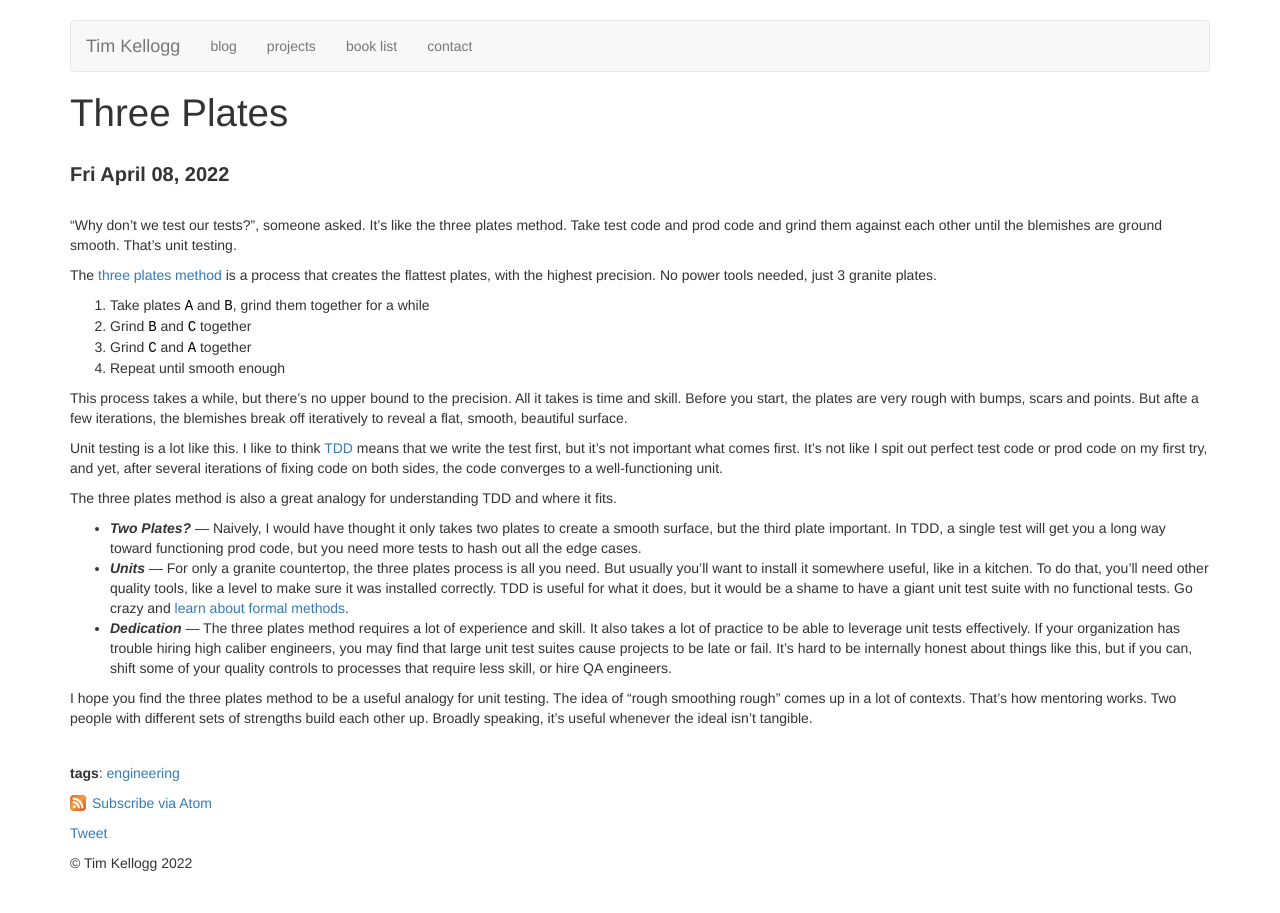
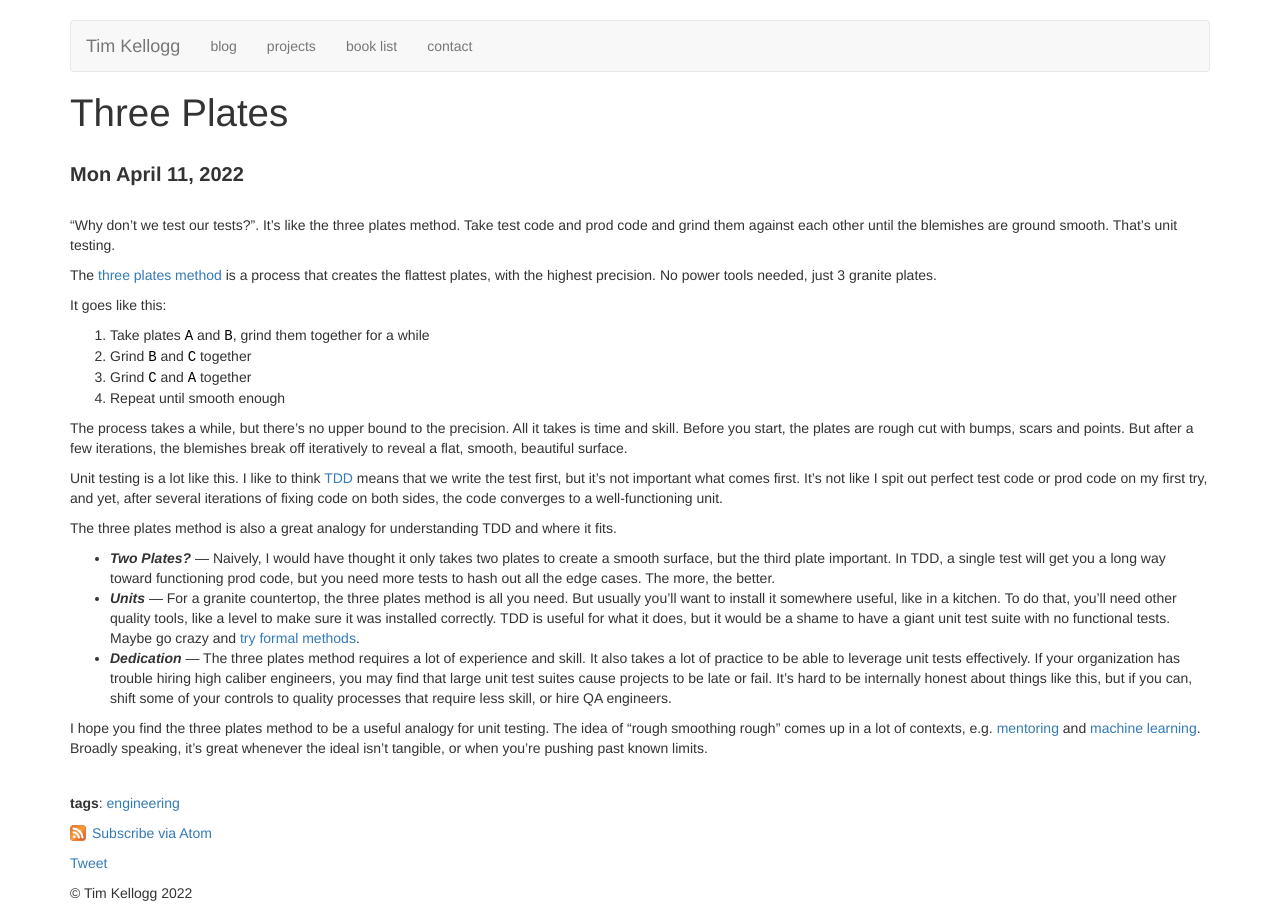
Before and after one commit to tkellogg/tkellogg.github.com, a Jekyll site: the page built from _posts/2022-04-11-three-plates.md, in a window 1280 px wide. Built offline with Jekyll 4.4.1, drawn with Linux system fonts in a browser that asks for light colours; comment, search, counter and statistics services are not loaded.

Commit message:
last rev

```diff
--- a/_posts/2022-04-11-three-plates.md
+++ b/_posts/2022-04-11-three-plates.md
@@ -1,26 +1,28 @@
 ---
 layout: post
 title: "Three Plates"
-date: 2022-04-08
+date: 2022-04-11
 categories:
  - engineering
 ---
 
-"Why don't we test our tests?", someone asked. It's like the three plates method. Take test code and
+"Why don't we test our tests?". It's like the three plates method. Take test code and
 prod code and grind them against each other until the blemishes are ground smooth. That's unit testing.
 
 The [three plates method](https://ericweinhoffer.com/blog/2017/7/30/the-whitworth-three-plates-method)
 is a process that creates the flattest plates, with the highest precision. No power tools needed,
 just 3 granite plates.
 
+It goes like this:
+
 1. Take plates `A` and `B`, grind them together for a while
 2. Grind `B` and `C` together
 3. Grind `C` and `A` together
 4. Repeat until smooth enough
 
-This process takes a while, but there's no upper bound to the precision. All it takes is time and skill.
-Before you start, the plates are very rough with bumps, scars and points. But
-afte a few iterations, the blemishes break off iteratively to reveal a flat, smooth, beautiful surface.
+The process takes a while, but there's no upper bound to the precision. All it takes is time and skill.
+Before you start, the plates are rough cut with bumps, scars and points. But
+after a few iterations, the blemishes break off iteratively to reveal a flat, smooth, beautiful surface.
 
 Unit testing is a lot like this. I like to think [TDD][tdd] means that we write the test first, but it's
 not important what comes first. It's not like I spit out perfect test code or prod code on my first try,
@@ -31,21 +33,23 @@ The three plates method is also a great analogy for understanding TDD and where
 
 * _**Two Plates?**_ — Naively, I would have thought it only takes two plates to create a smooth surface,
     but the third plate important. In TDD, a single test will get you a long way toward functioning prod
-    code, but you need more tests to hash out all the edge cases.
-* _**Units**_ — For only a granite countertop, the three plates process is all you need. But
+    code, but you need more tests to hash out all the edge cases. The more, the better.
+* _**Units**_ — For a granite countertop, the three plates method is all you need. But
     usually you'll want to install it somewhere useful, like in a kitchen. To do that, you'll need other
     quality tools, like a level to make sure it was installed correctly. TDD is useful for what it does,
-    but it would be a shame to have a giant unit test suite with no functional tests. Go crazy and
-    [learn about formal methods][fm].
+    but it would be a shame to have a giant unit test suite with no functional tests. Maybe go crazy and
+    [try formal methods][fm].
 * _**Dedication**_ — The three plates method requires a lot of experience and skill. It also takes a lot of
     practice to be able to leverage unit tests effectively. If your organization has trouble hiring
     high caliber engineers, you may find that large unit test suites cause projects to be late or fail.
-    It's hard to be internally honest about things like this, but if you can, shift some of your quality
-    controls to processes that require less skill, or hire QA engineers.
+    It's hard to be internally honest about things like this, but if you can, shift some of your
+    controls to quality processes that require less skill, or hire QA engineers.
 
 I hope you find the three plates method to be a useful analogy for unit testing. The idea of "rough
-smoothing rough" comes up in a lot of contexts. That's how mentoring works. Two people with different sets
-of strengths build each other up. Broadly speaking, it's useful whenever the ideal isn't tangible.
+smoothing rough" comes up in a lot of contexts, e.g. [mentoring][m] and [machine learning][gan].
+Broadly speaking, it's great whenever the ideal isn't tangible, or when you're pushing past known limits.
 
  [tdd]: https://www.agilealliance.org/glossary/tdd/#q=~(infinite~false~filters~(postType~(~'page~'post~'aa_book~'aa_event_session~'aa_experience_report~'aa_glossary~'aa_research_paper~'aa_video)~tags~(~'tdd))~searchTerm~'~sort~false~sortDirection~'asc~page~1)
  [fm]: https://learntla.com/introduction/
+ [gan]: https://machinelearningmastery.com/what-are-generative-adversarial-networks-gans/
+ [m]: https://www.evidencebasedmentoring.org/four-ways-mentoring-benefits-mentor/
```
